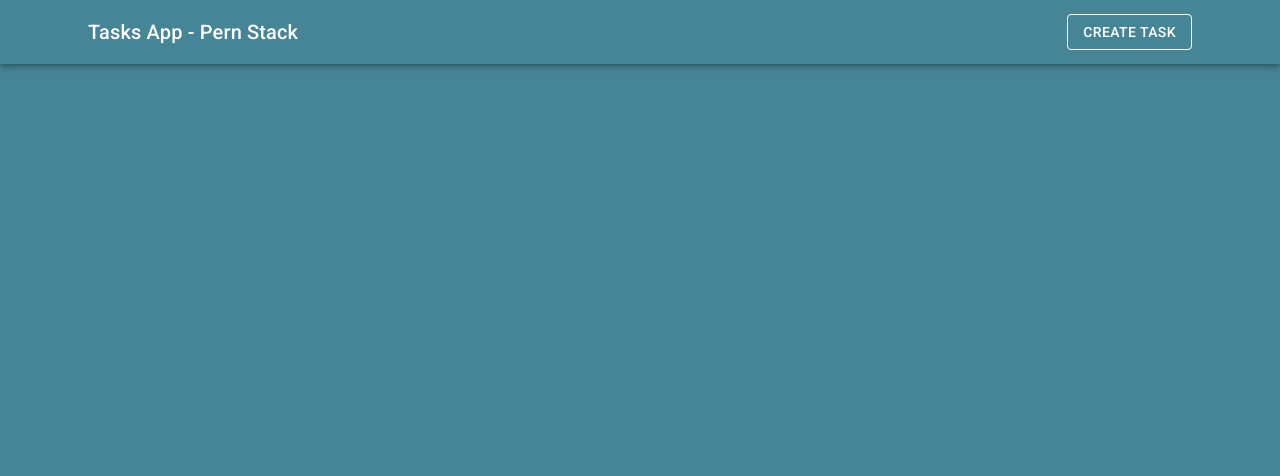
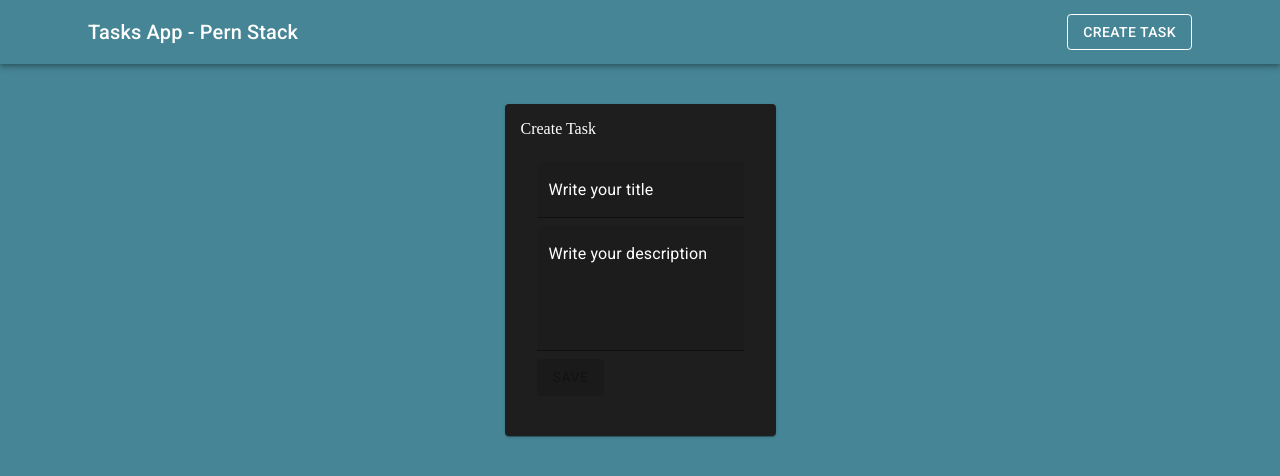
Before and after one commit to codigo-natural/PERN-stack_task_manager, a React (Vite) app in the folder frontend/: page /tasks/1/edit in a window 1280 px wide. Shown: the top 476 px of the page. Built offline with nearby package versions, Linux system fonts and the light colour scheme; no server answers.

Commit message:
feat 🎉 implement update task

```diff
--- a/frontend/src/App.jsx
+++ b/frontend/src/App.jsx
@@ -12,7 +12,7 @@ function App() {
         <Routes>
           <Route path="/" element={<Tasklist />} />
           <Route path='/tasks/new' element={<Taskform />} />
-          {/* Add more routes */}
+          <Route path='/tasks/:id/edit' element={<Taskform />} />
         </Routes>
       </Container>
     </BrowserRouter>
--- a/frontend/src/components/TaskForm/index.jsx
+++ b/frontend/src/components/TaskForm/index.jsx
@@ -7,8 +7,8 @@ import {
   TextField,
   Typography
 } from '@mui/material'
-import { useState } from 'react';
-import { useNavigate } from 'react-router-dom'
+import { useState, useEffect } from 'react';
+import { useNavigate, useParams } from 'react-router-dom'
 
 export const Taskform = () => {
   const [task, setTask] = useState({
@@ -16,30 +16,55 @@ export const Taskform = () => {
     description: ''
   })
   const [loading, setLoading] = useState(false)
+  const [editing, setEditing] = useState(false)
 
   const navigate = useNavigate()
+  const params = useParams()
 
   const handleSubmit = async e => {
     e.preventDefault();
-
     setLoading(true)
 
-    const res = await fetch('http://localhost:3000/tasks', {
-      method: 'POST',
+    if (editing) {
+      await fetch(`http://localhost:3000/tasks/${params.id}`, {
+        method: 'PUT',
         headers: {
           'Content-Type': 'application/json'
         },
         body: JSON.stringify(task)
       })
-    const data = await res.json()
+    } else {
+      await fetch('http://localhost:3000/tasks', {
+        method: 'POST',
+        headers: {
+          'Content-Type': 'application/json'
+        },
+      })
+    }
 
     setLoading(false)
-
     navigate('/')
   }
 
   const handleChange = e =>
     setTask({ ...task, [e.target.name]: e.target.value })
+
+  const loadTask = async id => {
+    const res = await fetch(`http://localhost/tasks${id}`)
+    const data = await res.json()
+    setEditing(true)
+
+    setTask({
+      title: data.title,
+      description: data.description
+    })
+  }
+
+  useEffect(() => {
+    if (params.id) {
+      loadTask(params.id)
+    }
+  }, [params.id])
 
   return (
     <Grid
@@ -58,7 +83,7 @@ export const Taskform = () => {
             textAlign='center'
             color='white'
           >
-            Create Task
+            {editing ? 'Edit Task' : 'Create Task'}
           </Typography>
           <CardContent>
             <form onSubmit={handleSubmit}>
@@ -70,7 +95,7 @@ export const Taskform = () => {
                   margin: '.5rem 0'
                 }}
 
-                // value={task.title}
+                value={task.title}
                 name='title'
                 onChange={handleChange}
                 inputProps={{ style: { color: '#fff' } }}
@@ -87,7 +112,7 @@ export const Taskform = () => {
                   margin: '.5rem 0'
                 }}
 
-                // value={task.description}
+                value={task.description}
                 name='description'
                 onChange={handleChange}
                 inputProps={{ style: { color: '#fff' } }}
@@ -99,7 +124,7 @@ export const Taskform = () => {
                 type='submit'
                 disabled={!task.title || !task.description || loading}
               >
-                {loading ? <CircularProgress color='inherit' size={24} /> : 'Create'}
+                {loading ? <CircularProgress color='inherit' size={24} /> : 'Save'}
               </Button>
             </form>
           </CardContent>
--- a/frontend/src/components/TaskList/index.jsx
+++ b/frontend/src/components/TaskList/index.jsx
@@ -1,8 +1,11 @@
 import { useEffect, useState } from "react"
 import { Button, Card, CardContent, Typography } from '@mui/material'
+import { useNavigate } from "react-router-dom"
 
 export const Tasklist = () => {
   const [tasks, setTasks] = useState([])
+  const navigate = useNavigate()
+
   const loadTasks = async () => {
     const response = await fetch('http://localhost:3000/tasks')
     const data = await response.json()
@@ -40,7 +43,7 @@ export const Tasklist = () => {
                 <Button
                   variant="contained"
                   color="inherit"
-                  onClick={() => console.log('edit')}
+                  onClick={() => navigate(`/tasks/${task.id}/edit`)}
                 >
                   Edit
                 </Button>
```
Lines whose indentation alone changed are shown as unchanged.
